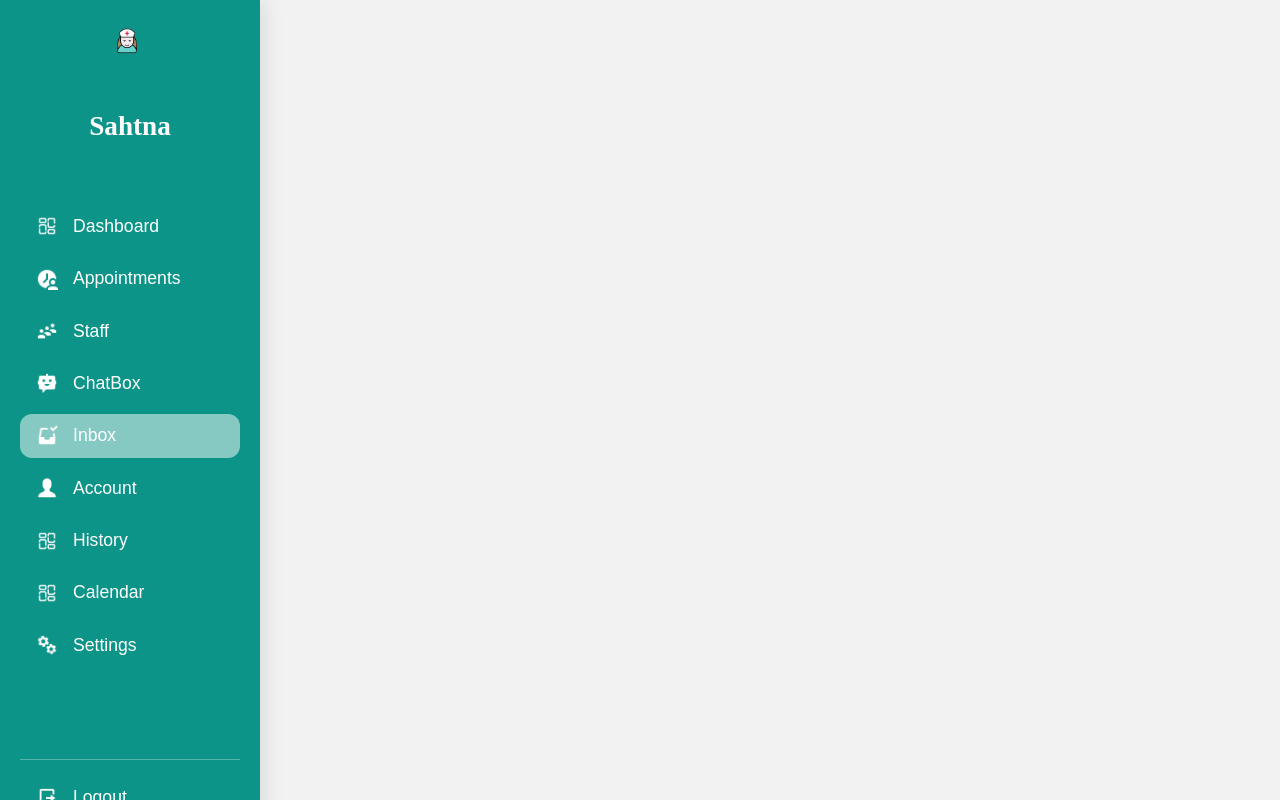
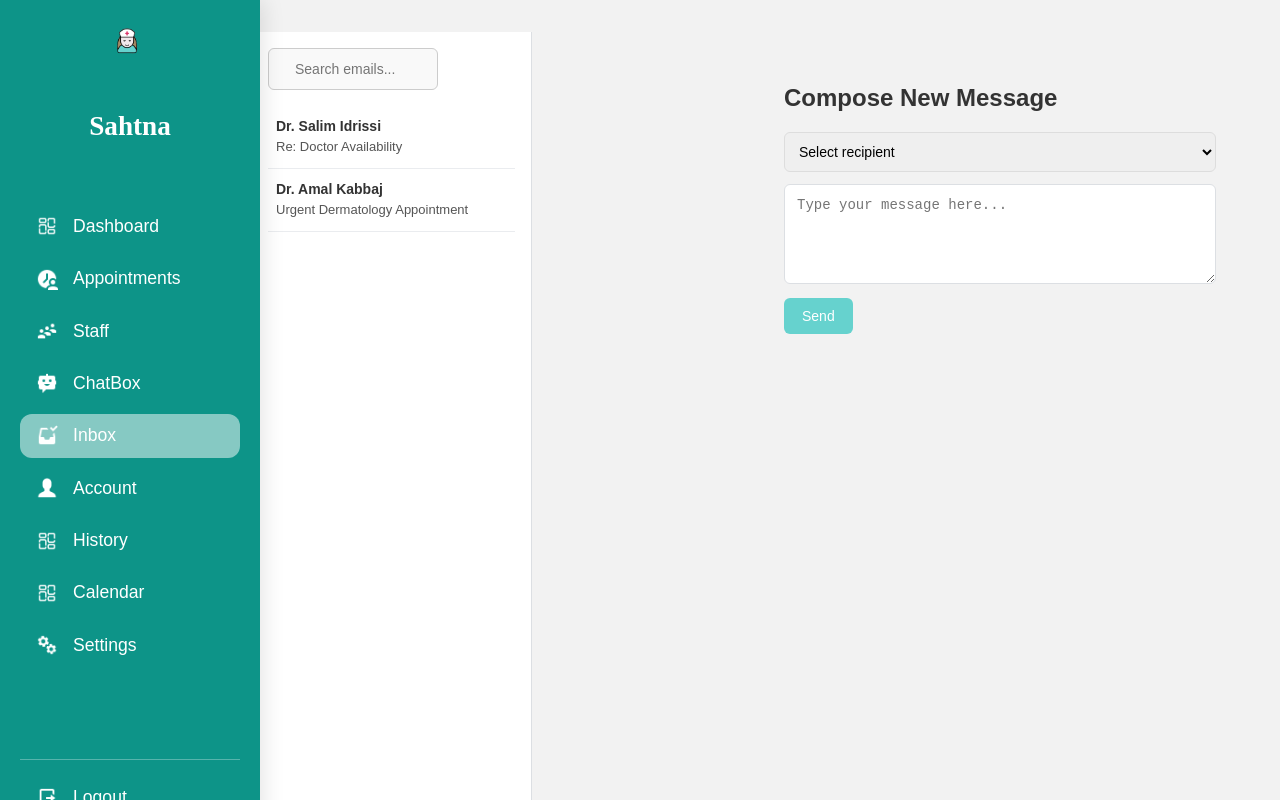
Before and after one commit to abiarhr2/Sahtek-New, a React (Create React App) app in the folder client/: page /inbox in a window 1280 px wide. Built offline with nearby package versions, Linux system fonts and the light colour scheme.

Commit message:
new code added

```diff
--- a/client/src/App.js
+++ b/client/src/App.js
@@ -6,6 +6,7 @@ import Login from './Components/Login';
 import Appointment from './Components/Appointment/Appointment';
 import Staff from './Components/Staff/Staff'
 import Dashboard from './Components/UserDashboard/Dashboard';
+import Inbox from './Components/Inbox/Inbox';
 
 
 import Chatbox from './Components/Chatbox/Chatbox';
@@ -34,6 +35,7 @@ function App() {
           <Route path="/staff" element={<Staff />} />
           <Route path="/chatbox" element={<Chatbox />} />
           <Route path="/account" element={<Account />} />
+          <Route path="/inbox" element={<Inbox />} />
 
           <Route path="/appointments" element={user ? <Appointment /> : <Navigate to="/login" />} />
           <Route path="/" element={<Navigate to={user ? "/appointments" : "/login"} />} />
--- /dev/null
+++ b/client/src/Components/App.css
@@ -0,0 +1,57 @@
+/* General container styling */
+.container {
+    display: flex;
+    justify-content: center;
+    align-items: center;
+    height: 100vh;
+    background-color: #f4f7fa;
+    font-family: Arial, sans-serif;
+  }
+
+  /* Header styling */
+  h1 {
+    color: #333;
+    font-size: 2rem;
+    margin-bottom: 20px;
+  }
+
+  /* Login message styling */
+  p {
+    font-size: 1.1rem;
+    color: #555;
+  }
+
+  /* Button styling */
+  button {
+    background-color: #007bff;
+    color: white;
+    padding: 10px 20px;
+    font-size: 1rem;
+    border: none;
+    border-radius: 5px;
+    cursor: pointer;
+    transition: background-color 0.3s ease;
+  }
+
+  button:hover {
+    background-color: #0056b3;
+  }
+
+  /* Logout section styling */
+  .logout-section {
+    text-align: center;
+    background-color: white;
+    padding: 30px;
+    border-radius: 10px;
+    box-shadow: 0 4px 8px rgba(0, 0, 0, 0.1);
+  }
+
+  .logout-section p {
+    font-size: 1.2rem;
+    margin-bottom: 20px;
+  }
+
+  /* Adding some spacing around the button */
+  .logout-section button {
+    margin-top: 20px;
+  }
--- /dev/null
+++ b/client/src/Components/Inbox/Inbox.css
@@ -0,0 +1,164 @@
+@import url('https://fonts.googleapis.com/css2?family=Inter:wght@400;500;600&display=swap');
+
+body {
+  font-family: 'Inter', sans-serif;
+  background-color: #f4f5f7;
+  color: #333;
+  margin: 0;
+}
+
+.container {
+  display: flex;
+  height: 100vh;
+  overflow: hidden;
+}
+
+/* Sidebar */
+.sidebare {
+  width: 280px;
+  background-color: #ffffff;
+  border-right: 1px solid #dcdfe3;
+  padding: 16px;
+  box-sizing: border-box;
+  overflow-y: auto;
+}
+
+.search-bar {
+  display: flex;
+  align-items: center;
+  margin-bottom: 16px;
+  border: 1px solid #ccc;
+  border-radius: 6px;
+  padding: 6px 10px;
+  background: #f9f9f9;
+}
+
+.search-bar input {
+  flex: 1;
+  padding: 6px 8px;
+  border: none;
+  outline: none;
+  font-size: 14px;
+  background: transparent;
+}
+
+.search-icon {
+  margin-right: 8px;
+  color: #999;
+}
+
+.email-list-item {
+  padding: 12px 8px;
+  border-bottom: 1px solid #eaecef;
+  cursor: pointer;
+}
+
+.email-list-item:hover {
+  background-color: #f1f3f5;
+}
+
+.email-sender {
+  font-weight: 600;
+  margin-bottom: 4px;
+  font-size: 14px;
+}
+
+.email-subject {
+  font-size: 13px;
+  color: #555;
+  line-height: 1.4;
+}
+
+/* Main Content */
+.main-content {
+  flex: 1;
+  padding: 24px;
+  overflow-y: auto;
+  box-sizing: border-box;
+}
+
+.email-header {
+  display: flex;
+  justify-content: space-between;
+  align-items: center;
+  margin-bottom: 8px;
+}
+
+.email-header h2 {
+  font-size: 18px;
+  font-weight: 600;
+  margin: 0;
+}
+
+.email-time {
+  font-size: 12px;
+  color: #888;
+  margin-bottom: 16px;
+}
+
+.email-body {
+  background-color: #ffffff;
+  padding: 18px;
+  border-radius: 6px;
+  box-shadow: 0 1px 4px rgba(0, 0, 0, 0.04);
+  margin-bottom: 18px;
+  line-height: 1.6;
+  font-size: 14px;
+}
+
+.reply-box {
+  width: 100%;
+  padding: 12px;
+  border: 1px solid #dcdfe3;
+  border-radius: 6px;
+  font-size: 14px;
+  resize: vertical;
+  min-height: 100px;
+  margin-bottom: 10px;
+  box-sizing: border-box;
+}
+
+.send-button {
+  background-color: #66D2CE;
+  color: #fff;
+  padding: 10px 18px;
+  border: none;
+  border-radius: 6px;
+  font-weight: 500;
+  cursor: pointer;
+  font-size: 14px;
+}
+
+.send-button:hover {
+  background-color: #66D2CE;
+}
+
+/* Icon buttons */
+.icon-buttons {
+  display: flex;
+  gap: 18px;
+}
+
+.icon-buttons svg {
+  cursor: pointer;
+  color: #666;
+  width: 18px;
+  height: 18px;
+}
+
+.icon-buttons svg:hover {
+  color: #111;
+}
+
+.select-recipient {
+    padding: 10px;
+    border: 1px solid #ddd;
+    border-radius: 6px;
+    font-size: 14px;
+    margin-bottom: 12px;
+    width: 100%;
+  }
+
+  .send-button:hover {
+    background-color: #4338ca;
+  }
--- /dev/null
+++ b/client/src/Components/Inbox/Inbox.jsx
@@ -0,0 +1,144 @@
+import React, { useState } from "react";
+import { FiSearch, FiTrash2, FiMail, FiCornerUpLeft, FiMoreVertical } from "react-icons/fi";
+import "./Inbox.css";
+
+const Inbox = () => {
+  const initialEmails = [
+    {
+      sender: "Dr. Salim Idrissi",
+      subject: "Re: Doctor Availability",
+      time: "1 min ago",
+      body: "Hello, I'm following up about Dr. Johnson's availability for my next appointment.",
+    },
+    {
+      sender: "Dr. Amal Kabbaj",
+      subject: "Urgent Dermatology Appointment",
+      time: "2 days ago",
+      body: "Please prioritize an appointment for a severe skin condition.",
+    },
+  ];
+
+  const registeredUsers = [
+    { id: 1, name: "Salim Idrissi", email: "salim@gmail.com" },
+    { id: 2, name: "Amal Kabbaj", email: "amal@gmail.com" },
+    { id: 3, name: "Amina Nouri", email: "amina@gmail.com" },
+    { id: 4, name: "Hichame Benslimane", email: "hichame@gmail.com" },
+    { id: 5, name: "Yasmine El Farssi", email: "yasmine@gmail.com" },
+    { id: 5, name: "Mourad Jaouhari", email: "mourad@gmail.com" },
+  ];
+
+  const [emails, setEmails] = useState(initialEmails);
+  const [searchTerm, setSearchTerm] = useState("");
+  const [selectedRecipient, setSelectedRecipient] = useState("");
+  const [newMessage, setNewMessage] = useState("");
+  const [selectedEmail, setSelectedEmail] = useState(null);
+
+  const handleSend = () => {
+    if (selectedRecipient && newMessage) {
+      const recipientName = registeredUsers.find(u => u.email === selectedRecipient)?.name;
+      const newEmail = {
+        sender: "You",
+        subject: `Message to ${recipientName}`,
+        time: "Just now",
+        body: newMessage,
+      };
+      setEmails([newEmail, ...emails]);
+      setNewMessage("");
+      setSelectedRecipient("");
+      alert(`Message sent to ${recipientName}`);
+    } else {
+      alert("Please select a recipient and type your message.");
+    }
+  };
+
+  const filteredEmails = emails.filter(
+    (email) =>
+      email.sender.toLowerCase().includes(searchTerm.toLowerCase()) ||
+      email.subject.toLowerCase().includes(searchTerm.toLowerCase())
+  );
+
+  return (
+    <div className="container">
+      {/* Sidebar */}
+      <div className="sidebare">
+        <div className="search-bar">
+          <FiSearch className="search-icon" />
+          <input
+            type="text"
+            placeholder="Search emails..."
+            value={searchTerm}
+            onChange={(e) => setSearchTerm(e.target.value)}
+          />
+        </div>
+        {filteredEmails.map((email, idx) => (
+          <div
+            key={idx}
+            className="email-list-item"
+            onClick={() => setSelectedEmail(email)}
+          >
+            <div className="email-sender">{email.sender}</div>
+            <div className="email-subject">{email.subject}</div>
+          </div>
+        ))}
+      </div>
+
+      {/* Main Content */}
+      <div className="main-content">
+        {/* Show Email Details if one is selected */}
+        {selectedEmail ? (
+          <>
+            <div className="email-header">
+              <h2>{selectedEmail.sender}</h2>
+              <div className="icon-buttons">
+                <FiTrash2 />
+                <FiMail />
+                <FiCornerUpLeft />
+                <FiMoreVertical />
+              </div>
+            </div>
+            <p className="email-time">{selectedEmail.time}</p>
+            <div className="email-body">
+              <p>{selectedEmail.body}</p>
+            </div>
+            <button
+              className="send-button"
+              onClick={() => setSelectedEmail(null)}
+              style={{ marginTop: "20px" }}
+            >
+              Back to Compose
+            </button>
+          </>
+        ) : (
+          <>
+            <h2>Compose New Message</h2>
+            <select
+              value={selectedRecipient}
+              onChange={(e) => setSelectedRecipient(e.target.value)}
+              className="select-recipient"
+            >
+              <option value="">Select recipient</option>
+              {registeredUsers.map((user) => (
+                <option key={user.id} value={user.email}>
+                  {user.name} ({user.email})
+                </option>
+              ))}
+            </select>
+
+            <textarea
+              className="reply-box"
+              placeholder="Type your message here..."
+              value={newMessage}
+              onChange={(e) => setNewMessage(e.target.value)}
+            ></textarea>
+
+            <button className="send-button" onClick={handleSend}>
+              Send
+            </button>
+          </>
+        )}
+      </div>
+    </div>
+  );
+};
+
+export default Inbox;
```
Also changed, not shown: client/src/Components/App.jsx (added, +35 -0 lines).
